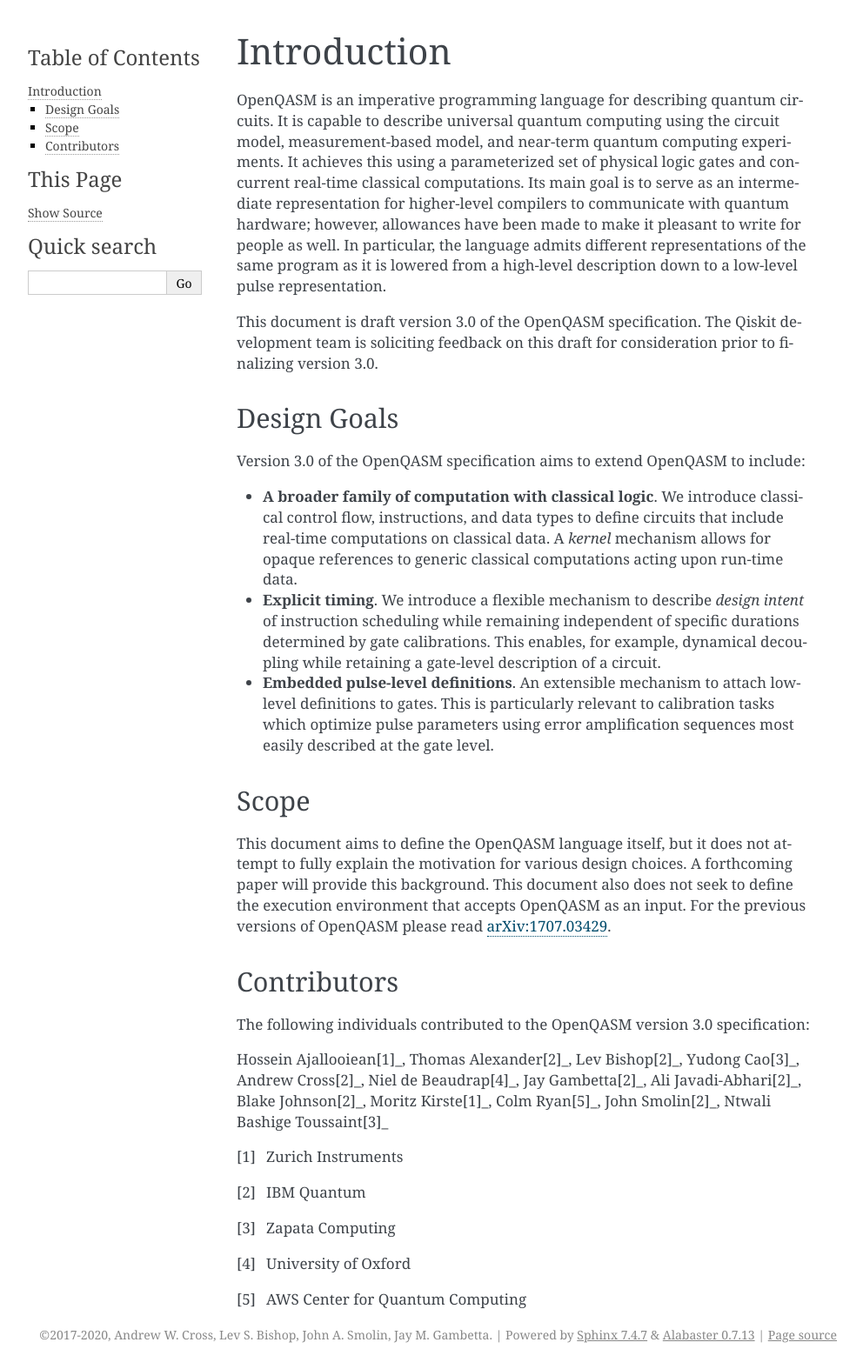
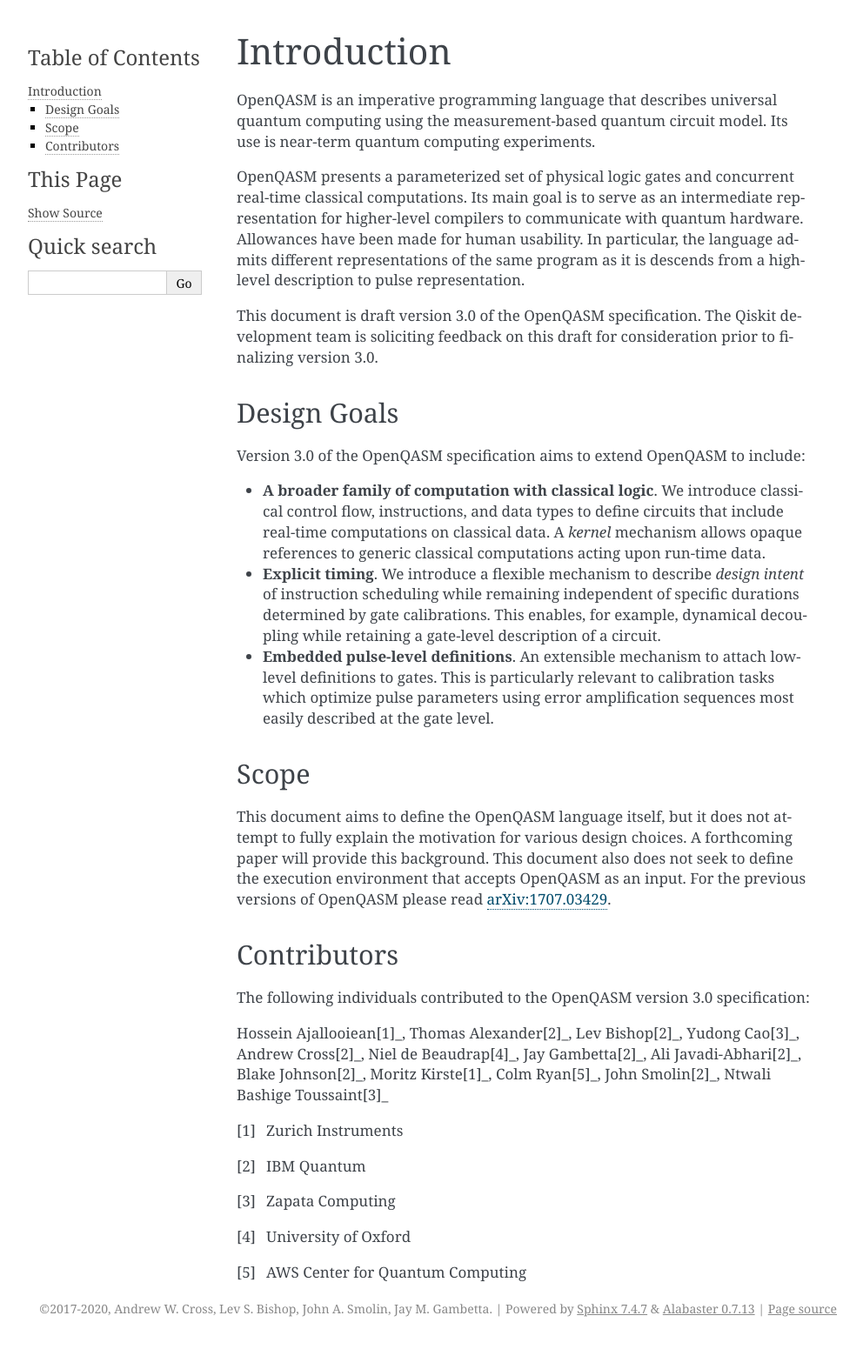
Before and after one commit to openqasm/openqasm, a Sphinx documentation site: the page built from source/intro.rst, in a window 1280 px wide. Shown: the whole page at 87% size, without its empty margins (148-1140 px from the left). Built offline with Sphinx 7.4.7, drawn with Linux system fonts in a browser that asks for light colours; after the commit the page ends 1544 px from its top, so only the background shows below that.

Commit message:
Tighten up the Introduction - Grammar, Syntax, and Usage - Style (less purple) - Clarity

```diff
--- a/source/intro.rst
+++ b/source/intro.rst
@@ -1,14 +1,16 @@
 Introduction
 ============
 
-OpenQASM is an imperative programming language for describing quantum circuits. It is capable to
-describe universal quantum computing using the circuit model, measurement-based model, and near-term
-quantum computing experiments. It achieves this using a parameterized set of physical logic gates
-and concurrent real-time classical computations. Its main goal is to serve as an intermediate
-representation for higher-level compilers to communicate with quantum hardware; however, allowances
-have been made to make it pleasant to write for people as well. In particular, the language admits
-different representations of the same program as it is lowered from a high-level description down to
-a low-level pulse representation.
+OpenQASM is an imperative programming language that describes universal quantum
+computing using the measurement-based quantum circuit model. Its use is
+near-term quantum computing experiments.
+
+OpenQASM presents a parameterized set of physical logic gates and concurrent
+real-time classical computations. Its main goal is to serve as an intermediate
+representation for higher-level compilers to communicate with quantum hardware.
+Allowances have been made for human usability. In particular, the language admits
+different representations of the same program as it is descends from a high-level
+description to pulse representation.
 
 This document is draft version 3.0 of the OpenQASM specification. The Qiskit development team is
 soliciting feedback on this draft for consideration prior to finalizing version 3.0.
@@ -21,7 +23,7 @@
 
 * **A broader family of computation with classical logic**. We introduce classical control flow,
   instructions, and data types to define circuits that include real-time computations on
-  classical data. A *kernel* mechanism allows for opaque references to generic classical
+  classical data. A *kernel* mechanism allows opaque references to generic classical
   computations acting upon run-time data.
 
 * **Explicit timing**. We introduce a flexible mechanism to describe *design intent* of
```
